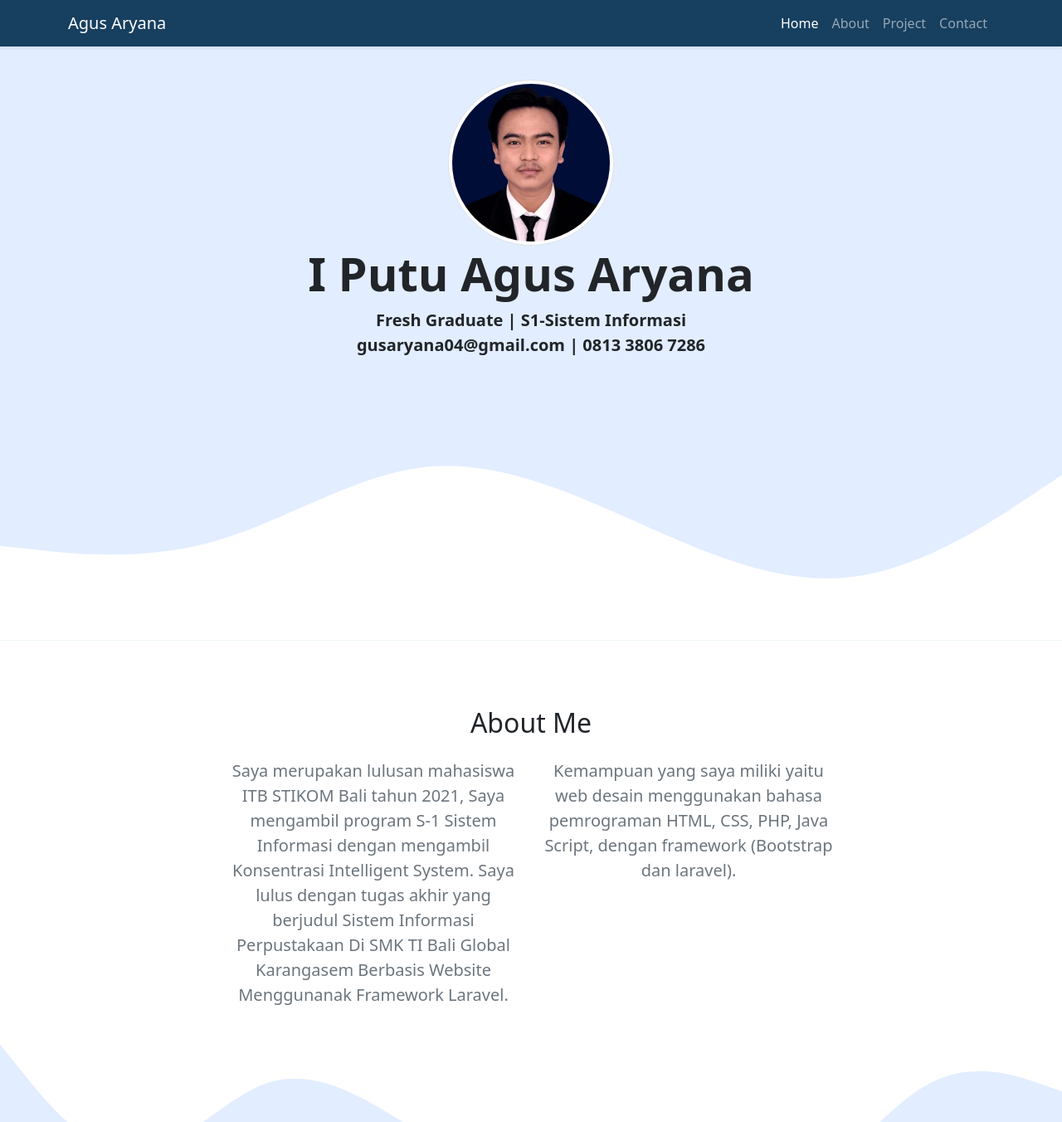
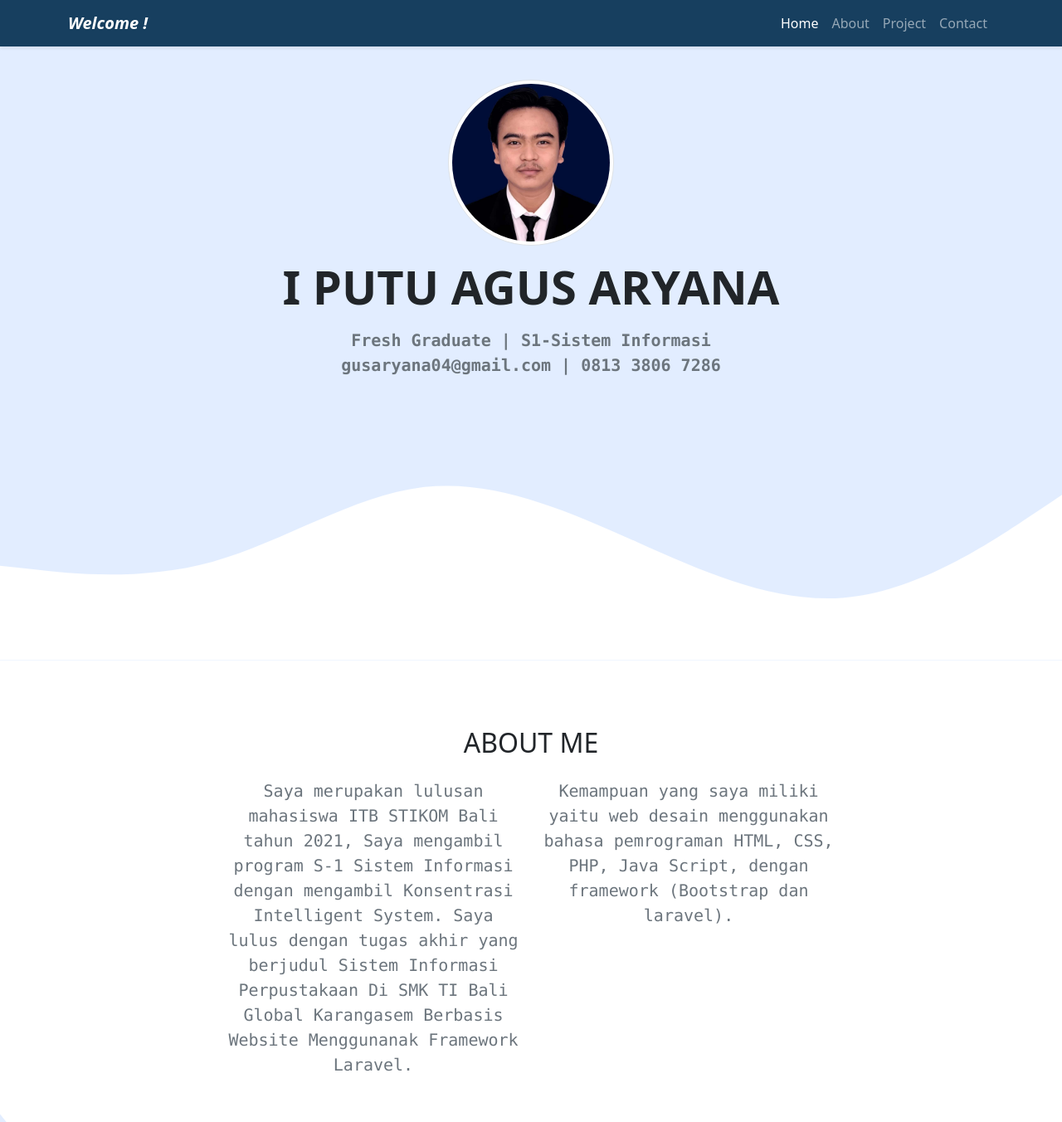
Before and after one commit to agusaryana/agusaryana.github.io, a plain HTML site: page index.html in a window 1280 px wide. Shown: the top 1352 px of the page at 83% size. Drawn offline with nearby package versions, Linux system fonts and the light colour scheme.

Commit message:
update text

```diff
--- a/index.html
+++ b/index.html
@@ -20,7 +20,7 @@
     <!-- navbar -->
     <nav class="navbar fixed-top navbar-expand-lg navbar-dark shadow-sm" style="background-color: #173f5f">
       <div class="container">
-        <a class="navbar-brand" href="#">Agus Aryana</a>
+        <a class="navbar-brand fst-italic fw-bold">Welcome !</a>
         <button class="navbar-toggler" type="button" data-bs-toggle="collapse" data-bs-target="#navbarNav" aria-controls="navbarNav" aria-expanded="false" aria-label="Toggle navigation">
           <span class="navbar-toggler-icon"></span>
         </button>
@@ -47,9 +47,9 @@
 
     <!-- jumbotron -->
     <section class="jumbotron text-center">
-      <img src="img/agus.jpg" alt="Agus Aryana" width="200" class="rounded-circle img-thumbnail" />
-      <h1 class="display-4 fw-bold">I Putu Agus Aryana</h1>
-      <p class="lead fw-bold">
+      <img src="img/agus.jpg" alt="Agus Aryana" width="200" class="rounded-circle img-thumbnail mb-3" />
+      <h1 class="display-4 fw-bold mb-3 text-uppercase">I Putu Agus Aryana</h1>
+      <p class="lead fw-bold text-secondary font-monospace">
         Fresh Graduate | S1-Sistem Informasi <br />
         gusaryana04@gmail.com | 0813 3806 7286
       </p>
@@ -70,18 +70,18 @@
       <div class="container">
         <div class="row text-center mb-3">
           <div class="col">
-            <h2>About Me</h2>
+            <h2 class="text-uppercase">About Me</h2>
           </div>
         </div>
         <div class="row justify-content-center fs-5 text-center">
           <div class="col-md-4">
-            <p class="text-center text-secondary">
+            <p class="text-center text-secondary font-monospace">
               Saya merupakan lulusan mahasiswa ITB STIKOM Bali tahun 2021, Saya mengambil program S-1 Sistem Informasi dengan mengambil Konsentrasi Intelligent System. Saya lulus dengan tugas akhir yang berjudul Sistem Informasi
               Perpustakaan Di SMK TI Bali Global Karangasem Berbasis Website Menggunanak Framework Laravel.
             </p>
           </div>
           <div class="col-md-4">
-            <p class="text-secondary">Kemampuan yang saya miliki yaitu web desain menggunakan bahasa pemrograman HTML, CSS, PHP, Java Script, dengan framework (Bootstrap dan laravel).</p>
+            <p class="text-secondary font-monospace">Kemampuan yang saya miliki yaitu web desain menggunakan bahasa pemrograman HTML, CSS, PHP, Java Script, dengan framework (Bootstrap dan laravel).</p>
           </div>
         </div>
       </div>
@@ -100,7 +100,10 @@
       <div class="container">
         <div class="row text-center mb-3">
           <div class="col">
-            <h2>My Project</h2>
+            <h2 class="text-uppercase">
+              My Project <br />
+              <p class="text-secondary fs-6 fst-italic text-capitalize">(Sistem Informasi Perpustakaan Di SMK TI Bali Global Karangasem Berbasis Web Menggunakan Framework Laravel)</p>
+            </h2>
           </div>
         </div>
         <div class="row justify-content-center">
@@ -161,7 +164,7 @@
       <div class="container">
         <div class="row text-center mb-3">
           <div class="col">
-            <h2>Contact Me</h2>
+            <h2 class="text-uppercase">Contact Me</h2>
           </div>
         </div>
         <div class="row justify-content-center">
```
